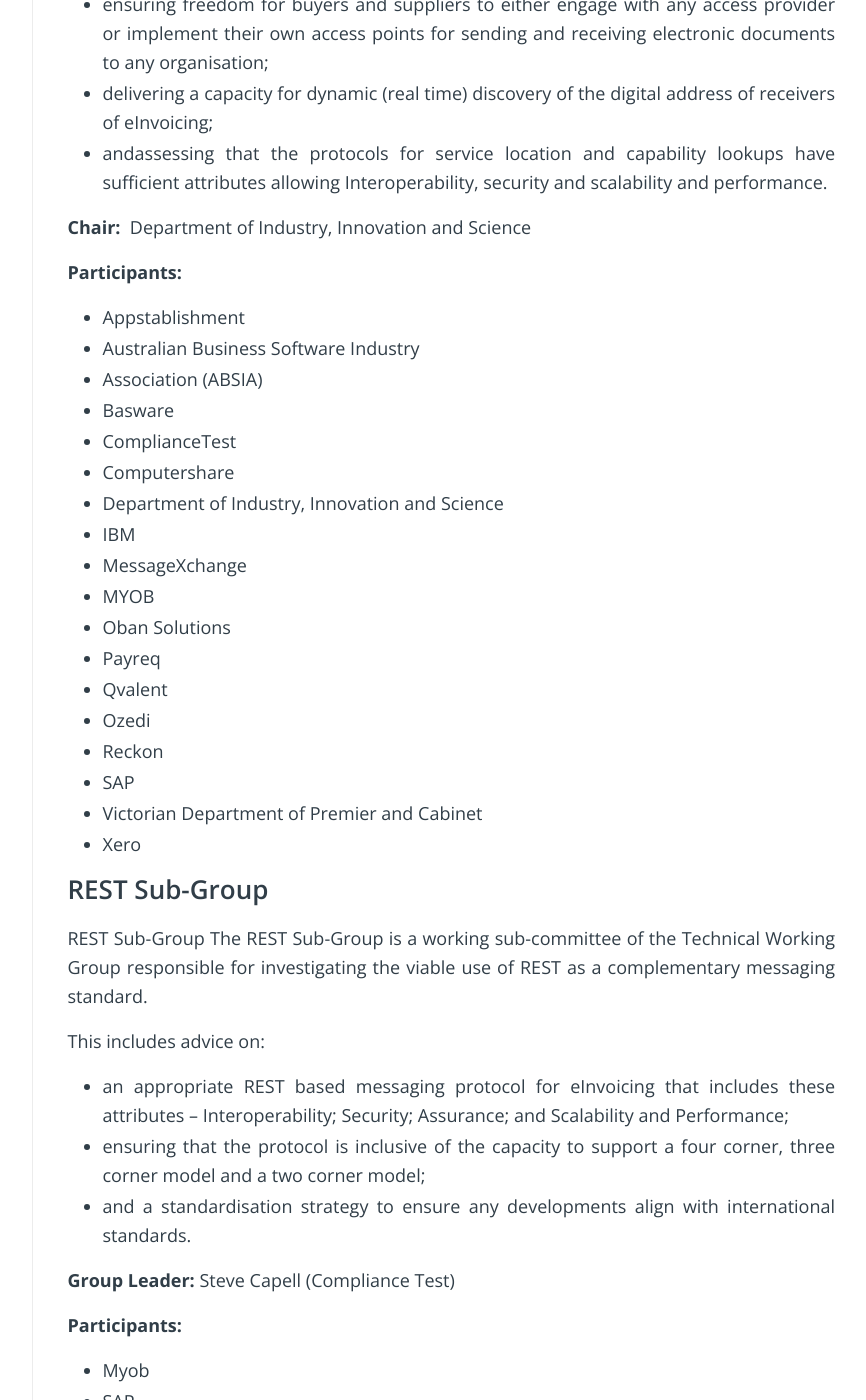
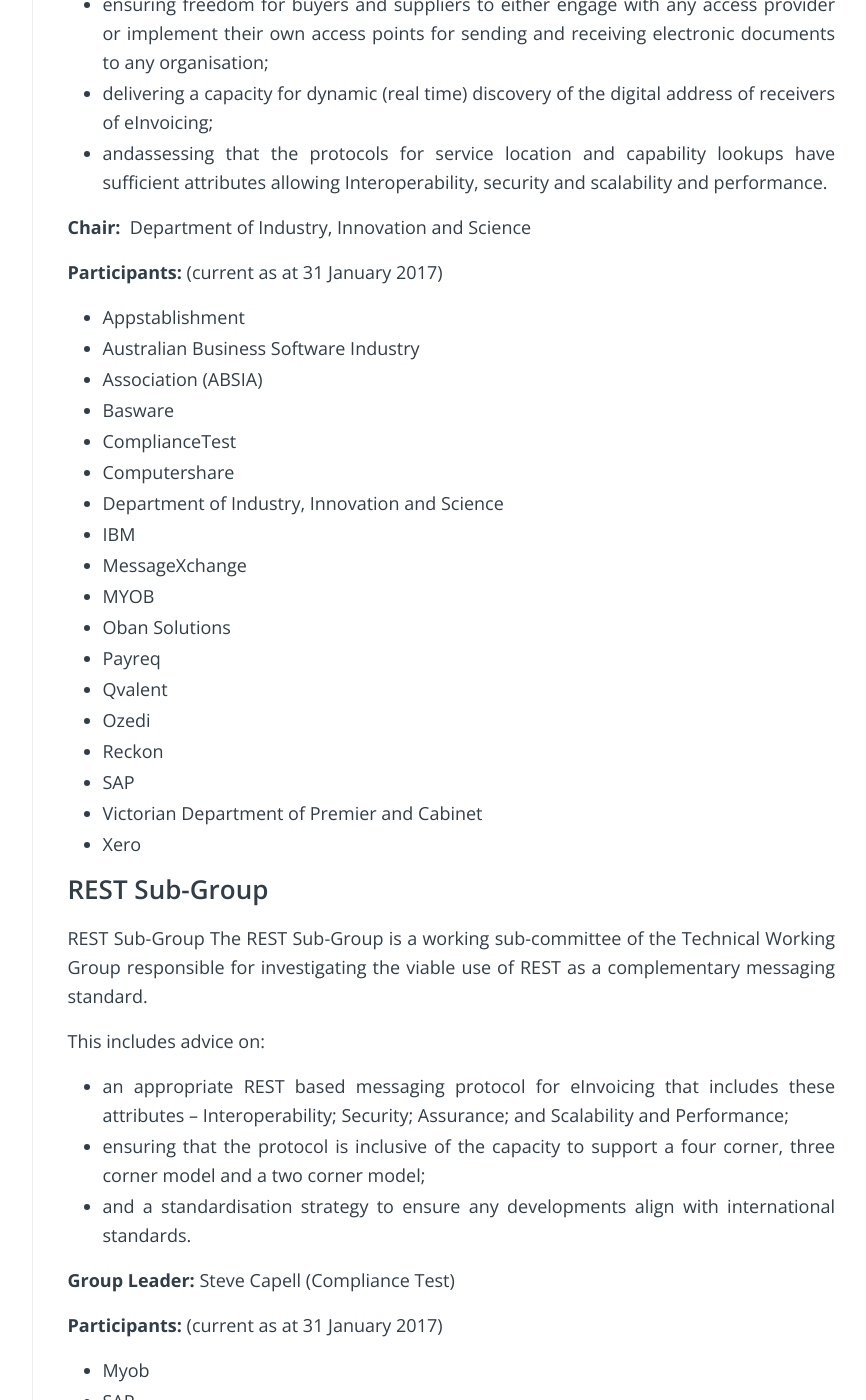
Before and after one commit to Digital-Business-Council/Digital-Business-Council.github.io, a Jekyll site: the page built from pages/about-us/tech-working-group.md, in a window 1280 px wide and 1400 px high, scrolled down 706 px. Shown: the whole window, without its empty margins (340-1206 px from the left). Built offline with Jekyll 4.4.1, drawn with Linux system fonts in a browser that asks for light colours.

Commit message:
Update tech-working-group.md

```diff
--- a/pages/about-us/tech-working-group.md
+++ b/pages/about-us/tech-working-group.md
@@ -19,7 +19,7 @@
 
 **Chair:**  Department of Industry, Innovation and Science
 
-**Participants:**
+**Participants:** (current as at 31 January 2017)
 - Appstablishment
 - Australian Business Software Industry
 - Association (ABSIA)
@@ -49,7 +49,7 @@
 
 **Group Leader:** Steve Capell (Compliance Test)
 
-**Participants:**
+**Participants:** (current as at 31 January 2017)
 - Myob
 - SAP
 - Qvalent
```
